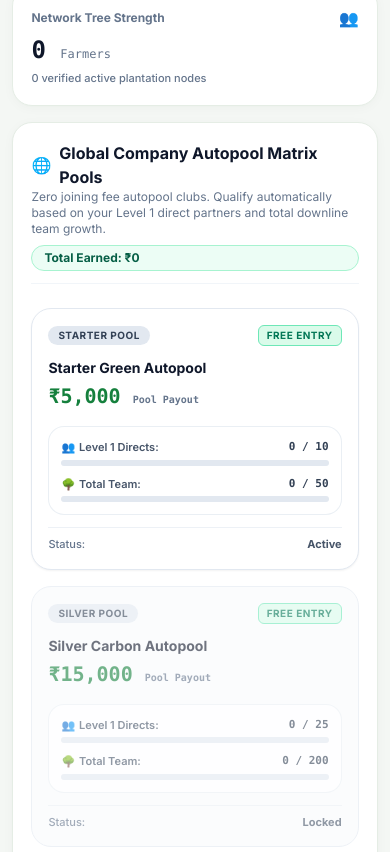
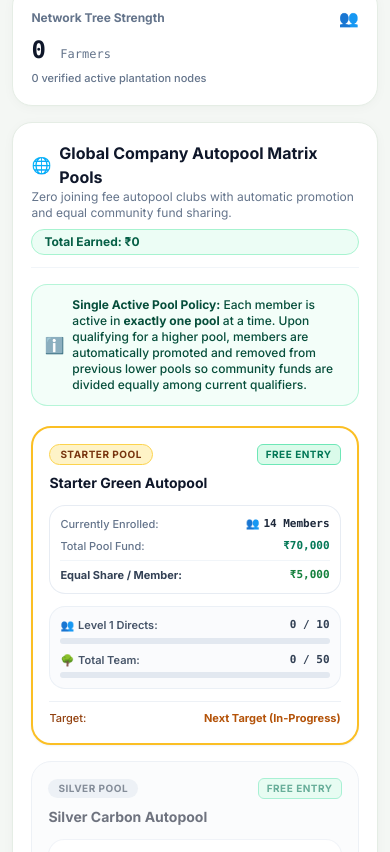
Before and after one commit to asutosdew/carbonova, an Angular app: page /income in a window 390 px wide. Shown: the part 1452-2304 px from the top of the page. Built offline with nearby package versions, Linux system fonts and the light colour scheme; no server answers.

Commit message:
feat(income): implement single active pool exclusivity and community fund equal distribution

```diff
--- a/src/app/models/income.model.ts
+++ b/src/app/models/income.model.ts
@@ -47,8 +47,12 @@ export interface AutopoolTier {
   currentTotalMembers: number;
   level1ProgressPercentage?: number;
   totalMembersProgressPercentage?: number;
+  enrolledMembers: number;        // Active members in this single pool company-wide
+  totalPoolFund: number;          // Total amount generated in this pool
+  perMemberShare: number;         // Equal distribution per enrolled member (totalPoolFund / enrolledMembers)
+  isCurrentActivePool: boolean;   // True if user is currently active in this pool
   poolPayout: number;
-  status: 'Active' | 'Completed' | 'Locked' | 'In-Progress';
+  status: 'Active' | 'Enrolled' | 'Graduated' | 'Target' | 'Completed' | 'Locked' | 'In-Progress';
   reEntryBonus?: number;
   progressPercentage: number;
 }
--- a/src/app/pages/income/income.component.html
+++ b/src/app/pages/income/income.component.html
@@ -127,30 +127,39 @@
 
   <!-- Autopool Club Matrix Progression (Visual Tiers) -->
   <div class="carbon-card p-6">
-    <div class="flex flex-col sm:flex-row sm:items-center justify-between gap-2 mb-6 pb-3 border-b border-slate-100">
+    <div class="flex flex-col sm:flex-row sm:items-center justify-between gap-2 mb-4 pb-3 border-b border-slate-100">
       <div>
         <h3 class="text-base sm:text-lg font-black text-slate-900 flex items-center gap-2">
           <span>🌐</span>
           <span>Global Company Autopool Matrix Pools</span>
         </h3>
-        <p class="text-xs text-slate-500">Zero joining fee autopool clubs. Qualify automatically based on your Level 1 direct partners and total downline team growth.</p>
+        <p class="text-xs text-slate-500">Zero joining fee autopool clubs with automatic promotion and equal community fund sharing.</p>
       </div>
       <span class="text-xs font-bold text-emerald-800 bg-emerald-50 px-3 py-1 rounded-full border border-emerald-200">
         Total Earned: ₹{{ incomeService.breakdown().autopoolIncome.toLocaleString() }}
       </span>
     </div>
 
+    <!-- Single Active Pool Policy Banner -->
+    <div class="mb-5 p-3 rounded-xl bg-emerald-50/60 border border-emerald-200/80 flex items-center gap-2 text-xs text-emerald-900 font-medium">
+      <span class="text-base">ℹ️</span>
+      <span>
+        <strong>Single Active Pool Policy:</strong> Each member is active in <strong>exactly one pool</strong> at a time. Upon qualifying for a higher pool, members are automatically promoted and removed from previous lower pools so community funds are divided equally among current qualifiers.
+      </span>
+    </div>
+
     <div class="grid grid-cols-1 md:grid-cols-2 lg:grid-cols-4 gap-4">
       @for (pool of autopoolTiers(); track pool.id) {
-        <div [class]="pool.status === 'Completed' ? 'p-4 rounded-2xl bg-emerald-50/70 border-2 border-emerald-400/80 shadow-sm relative overflow-hidden flex flex-col justify-between'
-                    : pool.status === 'In-Progress' ? 'p-4 rounded-2xl bg-amber-50/70 border-2 border-amber-400 shadow-sm relative overflow-hidden flex flex-col justify-between'
-                    : pool.status === 'Active' ? 'p-4 rounded-2xl bg-white border border-slate-200 shadow-sm flex flex-col justify-between'
+        <div [class]="pool.status === 'Enrolled' ? 'p-4 rounded-2xl bg-emerald-50/90 border-2 border-emerald-500 shadow-md ring-2 ring-emerald-200/60 flex flex-col justify-between relative overflow-hidden'
+                    : pool.status === 'Graduated' ? 'p-4 rounded-2xl bg-teal-50/40 border border-teal-300/80 shadow-xs flex flex-col justify-between relative overflow-hidden'
+                    : pool.status === 'Target' ? 'p-4 rounded-2xl bg-white border-2 border-amber-400 shadow-sm flex flex-col justify-between relative overflow-hidden'
                     : 'p-4 rounded-2xl bg-slate-50 border border-slate-200 opacity-60 flex flex-col justify-between'">
 
           <div>
-            <div class="flex items-center justify-between mb-3">
-              <span [class]="pool.status === 'Completed' ? 'px-2.5 py-0.5 rounded-full text-[10px] font-black uppercase tracking-wider bg-emerald-200 text-emerald-900'
-                           : pool.status === 'In-Progress' ? 'px-2.5 py-0.5 rounded-full text-[10px] font-black uppercase tracking-wider bg-amber-200 text-amber-900'
+            <div class="flex items-center justify-between mb-2">
+              <span [class]="pool.status === 'Enrolled' ? 'px-2.5 py-0.5 rounded-full text-[10px] font-black uppercase tracking-wider bg-emerald-600 text-white shadow-xs'
+                           : pool.status === 'Graduated' ? 'px-2.5 py-0.5 rounded-full text-[10px] font-black uppercase tracking-wider bg-teal-100 text-teal-800 border border-teal-300'
+                           : pool.status === 'Target' ? 'px-2.5 py-0.5 rounded-full text-[10px] font-black uppercase tracking-wider bg-amber-100 text-amber-900 border border-amber-300'
                            : 'px-2.5 py-0.5 rounded-full text-[10px] font-black uppercase tracking-wider bg-slate-200 text-slate-700'">
                 {{ pool.badge }} Pool
               </span>
@@ -160,12 +169,27 @@
             </div>
 
             <h4 class="font-black text-slate-900 text-sm mb-1">{{ pool.name }}</h4>
-            <div class="text-xl font-black text-[#15803d] font-mono mb-3">
-              ₹{{ pool.poolPayout.toLocaleString() }} <span class="text-[10px] font-semibold text-slate-500">Pool Payout</span>
+
+            <!-- Community Equal Distribution Fund Box -->
+            <div class="my-3 p-2.5 rounded-xl bg-white/90 border border-slate-200/80 shadow-2xs space-y-1.5 text-xs">
+              <div class="flex items-center justify-between text-[11px]">
+                <span class="text-slate-500 font-medium">Currently Enrolled:</span>
+                <span class="font-mono font-bold text-slate-800 flex items-center gap-1">
+                  <span>👥</span> {{ pool.enrolledMembers }} Members
+                </span>
+              </div>
+              <div class="flex items-center justify-between text-[11px]">
+                <span class="text-slate-500 font-medium">Total Pool Fund:</span>
+                <span class="font-mono font-bold text-emerald-700">₹{{ pool.totalPoolFund.toLocaleString() }}</span>
+              </div>
+              <div class="flex items-center justify-between text-[11px] pt-1.5 border-t border-slate-100">
+                <span class="text-slate-700 font-bold">Equal Share / Member:</span>
+                <span class="font-mono font-black text-[#15803d]">₹{{ pool.perMemberShare.toLocaleString() }}</span>
+              </div>
             </div>
 
-            <!-- Dual Criteria Requirements -->
-            <div class="space-y-2.5 mb-3 bg-white/80 rounded-xl p-3 border border-slate-200/70">
+            <!-- Qualification Criteria Requirements -->
+            <div class="space-y-2 mb-3 bg-slate-50/70 rounded-xl p-2.5 border border-slate-200/60">
               <!-- Req 1: Level 1 Directs -->
               <div class="space-y-1">
                 <div class="flex justify-between text-[11px]">
@@ -200,11 +224,31 @@
             </div>
           </div>
 
-          <div class="flex items-center justify-between text-[11px] pt-2 border-t border-slate-200/60 font-medium mt-auto">
-            <span class="text-slate-500">Status:</span>
-            <strong [class]="pool.status === 'Completed' ? 'text-emerald-700' : pool.status === 'In-Progress' ? 'text-amber-700' : 'text-slate-600'">
-              {{ pool.status }}
-            </strong>
+          <!-- Status Footer -->
+          <div class="pt-2 border-t border-slate-200/60 font-medium mt-auto text-[11px]">
+            @if (pool.status === 'Enrolled') {
+              <div class="flex items-center justify-between text-emerald-800 font-bold">
+                <span>Your Active Pool:</span>
+                <span class="inline-flex items-center gap-1 px-2 py-0.5 rounded-full bg-emerald-600 text-white font-black text-[10px]">
+                  ★ Active Qualifier
+                </span>
+              </div>
+            } @else if (pool.status === 'Graduated') {
+              <div class="flex items-center justify-between text-teal-700 font-medium">
+                <span>Promotion:</span>
+                <span class="text-teal-800 font-bold">Graduated to Next Pool ✓</span>
+              </div>
+            } @else if (pool.status === 'Target') {
+              <div class="flex items-center justify-between text-amber-800 font-medium">
+                <span>Target:</span>
+                <span class="text-amber-700 font-bold">Next Target (In-Progress)</span>
+              </div>
+            } @else {
+              <div class="flex items-center justify-between text-slate-500">
+                <span>Status:</span>
+                <strong class="text-slate-500">🔒 Locked</strong>
+              </div>
+            }
           </div>
         </div>
       }
--- a/src/app/pages/income/income.component.ts
+++ b/src/app/pages/income/income.component.ts
@@ -23,14 +23,23 @@ export class IncomeComponent {
   readonly showWithdrawalModal = signal(false);
   readonly selectedFilter = signal<'ALL' | IncomeType>('ALL');
 
-  // Dynamically compute Autopool tiers progress based on live team stats (Zero Joining Fee, Dual Qualification)
+  // Dynamically compute Autopool tiers with Single Active Pool Exclusivity & Equal Distribution Fund
   readonly autopoolTiers = computed<AutopoolTier[]>(() => {
     const stats = this.teamService.teamStats();
     const directCount = stats.totalDirects;
     const teamCount = stats.totalDownlineTeam;
     const rawTiers = this.incomeService.autopoolTiers();
 
-    return rawTiers.map((pool, index, arr) => {
+    // Determine the user's highest qualified tier (0: AP-1, 1: AP-2, 2: AP-3, 3: AP-4, -1: None)
+    let highestQualified = -1;
+    for (let i = rawTiers.length - 1; i >= 0; i--) {
+      if (directCount >= rawTiers[i].requiredLevel1Members && teamCount >= rawTiers[i].requiredTotalMembers) {
+        highestQualified = i;
+        break;
+      }
+    }
+
+    return rawTiers.map((pool, index) => {
       const l1Req = pool.requiredLevel1Members;
       const totalReq = pool.requiredTotalMembers;
       const l1Cur = directCount;
@@ -40,17 +49,29 @@ export class IncomeComponent {
       const totalPct = Math.min(100, Math.round((totalCur / totalReq) * 100));
       const overallPct = Math.min(100, Math.round(((Math.min(1, l1Cur / l1Req) + Math.min(1, totalCur / totalReq)) / 2) * 100));
 
-      const isCompleted = l1Cur >= l1Req && totalCur >= totalReq;
-      const prevCompleted = index === 0 || (l1Cur >= arr[index - 1].requiredLevel1Members && totalCur >= arr[index - 1].requiredTotalMembers);
+      // Single Active Pool Status & Exclusivity
+      let status: 'Enrolled' | 'Graduated' | 'Target' | 'Locked' = 'Locked';
+      let isCurrent = false;
 
-      let status: 'Completed' | 'In-Progress' | 'Active' | 'Locked' = 'Locked';
-      if (isCompleted) {
-        status = 'Completed';
-      } else if (prevCompleted) {
-        status = (l1Cur > 0 || totalCur > 0) ? 'In-Progress' : 'Active';
+      if (index < highestQualified) {
+        // Automatically graduated & removed from previous lower pool
+        status = 'Graduated';
+      } else if (index === highestQualified) {
+        // User's single current active enrolled pool
+        status = 'Enrolled';
+        isCurrent = true;
+      } else if (index === highestQualified + 1) {
+        // Next target pool user is striving to qualify for
+        status = 'Target';
       } else {
+        // Higher future pools locked
         status = 'Locked';
       }
+
+      // If user is currently enrolled, ensure at least 1 enrolled member in count
+      const enrolled = isCurrent ? Math.max(1, pool.enrolledMembers) : pool.enrolledMembers;
+      const fund = pool.totalPoolFund;
+      const share = enrolled > 0 ? Math.round(fund / enrolled) : 0;
 
       return {
         ...pool,
@@ -59,6 +80,10 @@ export class IncomeComponent {
         level1ProgressPercentage: l1Pct,
         totalMembersProgressPercentage: totalPct,
         progressPercentage: overallPct,
+        enrolledMembers: enrolled,
+        totalPoolFund: fund,
+        perMemberShare: share,
+        isCurrentActivePool: isCurrent,
         status
       };
     });
```
Also changed, not shown: src/app/services/income.service.ts (+17 -1 lines).
